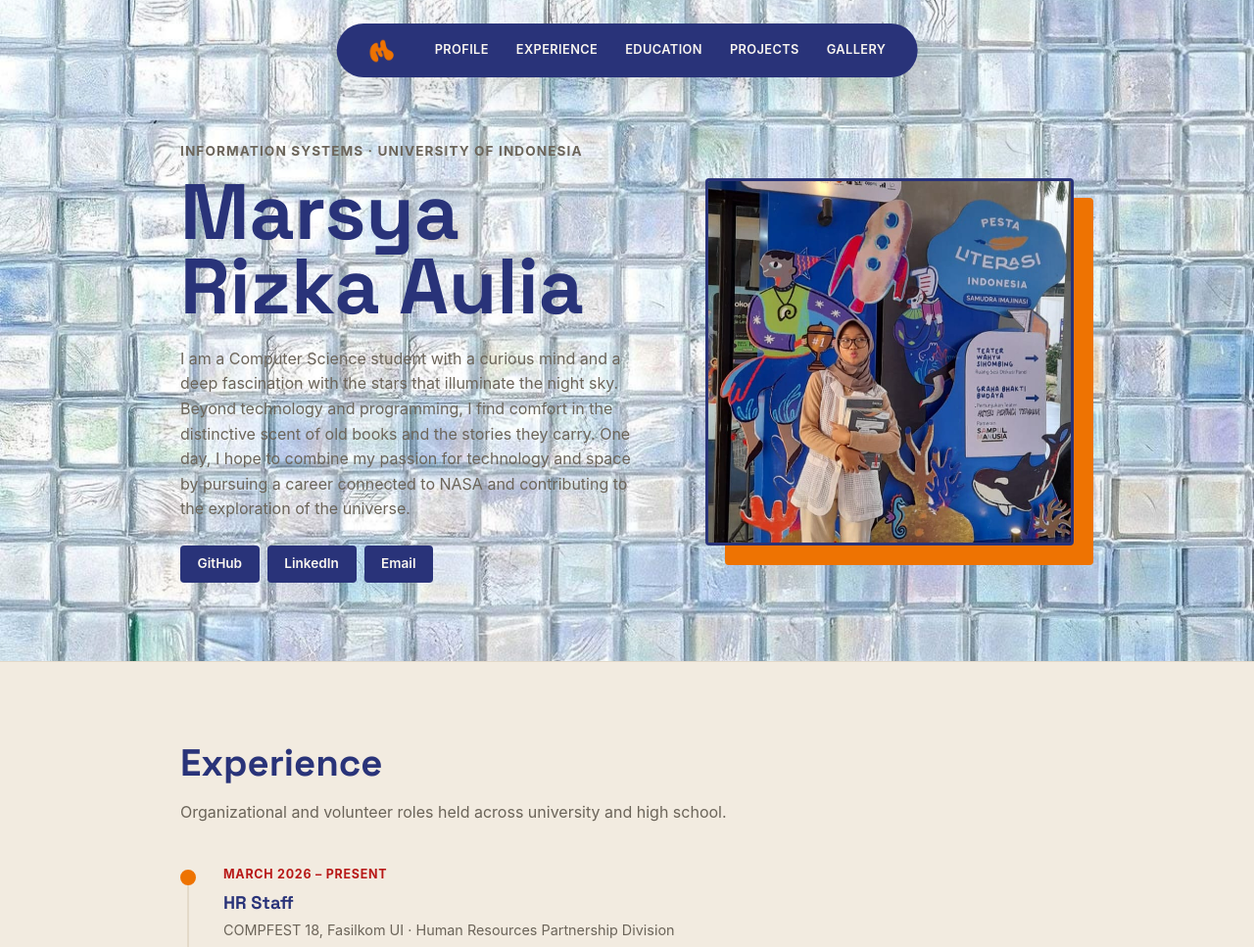
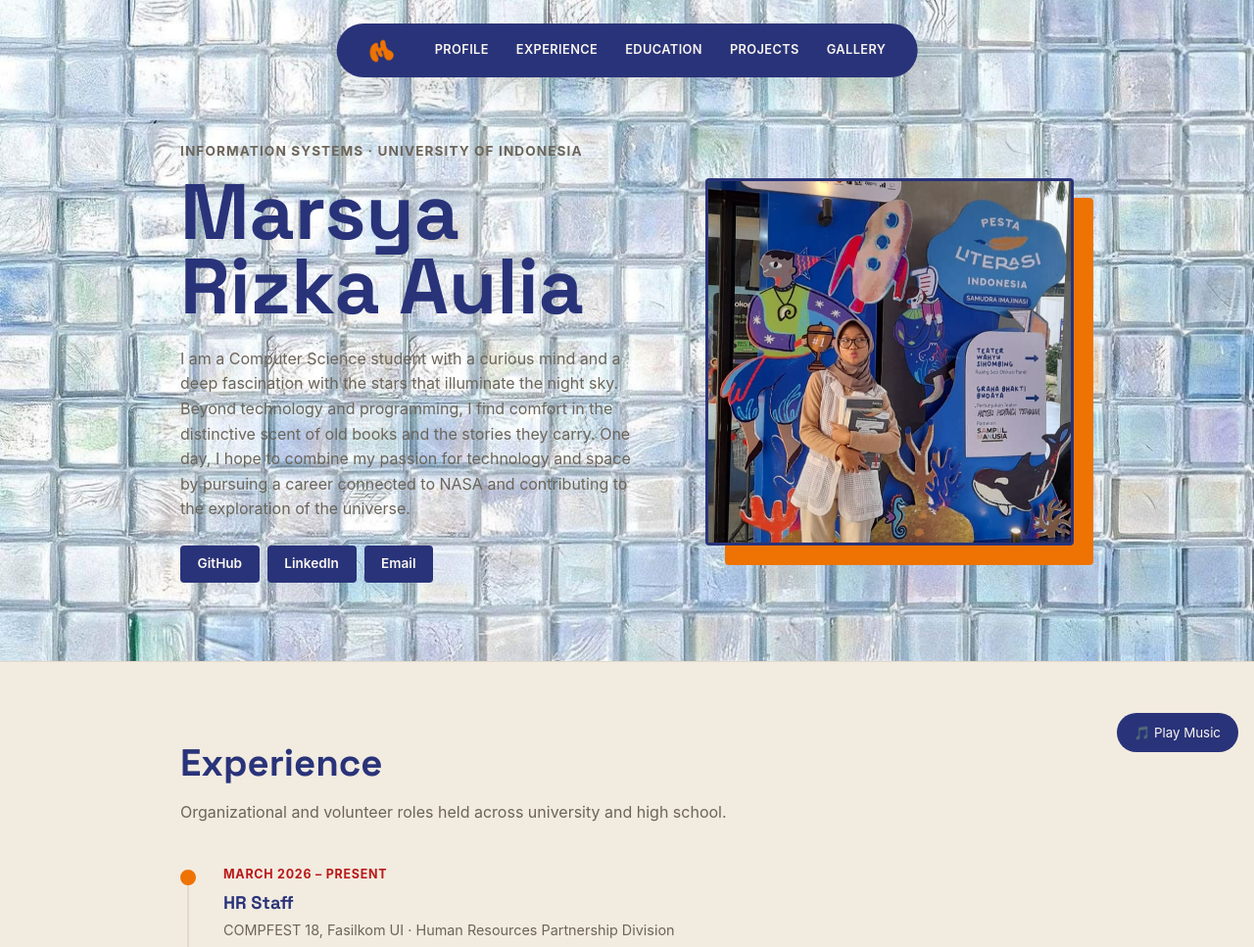
Before and after one commit to msystemctrl/myportofolio, a Django app: page / in a window 1280 px wide. Shown: the top 967 px of the page at 98% size. Run offline with Django 5.2, Linux system fonts and the light colour scheme.

Commit message:
feat: add background music feature

```diff
--- a/static/css/style.css
+++ b/static/css/style.css
@@ -632,3 +632,30 @@ h1, .brand {
     }
 }
 /* Gallery : Done */
+
+/* Audio : Start */
+#music-button {
+    position: fixed;
+    right: 16px;
+    bottom: 32px;
+    padding: 12px 18px;
+
+    background-color: var(--ink);
+    color: var(--paper);
+
+    border: none;
+    border-radius: 50px;
+
+    font-family: inherit;
+    cursor: pointer;
+
+    z-index: 1000;
+
+    transition: background-color 0.2s ease, transform 0.2s ease;
+}
+
+#music-button:hover {
+    background-color: var(--accent);
+    transform: translateY(-2px);
+}
+/* Audio : Done */
--- a/templates/index.html
+++ b/templates/index.html
@@ -11,6 +11,11 @@
     <link rel="icon" href="/static/img/M favicon.ico" type="image/x-icon">
 </head>
 <body>
+    <audio id="background-music" loop>
+        <source src="music.mp3" type="audio/mpeg">
+        Your browser does not support the audio element.
+    </audio>
+
     <header class="site-header">
         <div class="container">
             <a href="#profile" class="brand">
@@ -221,5 +226,29 @@
             <p>&copy; 2026 Marsya Rizka Aulia. Fakultas Ilmu Komputer, Universitas Indonesia.</p>
         </div>
     </footer>
+
+    <button id="music-button" type="button">
+        🎵 Play Music
+    </button>
+
+    <script>
+        const music = document.getElementById("background-music");
+        const musicButton = document.getElementById("music-button");
+
+        musicButton.addEventListener("click", function () {
+            if (music.paused) {
+                music.play()
+                    .then(() => {
+                        musicButton.textContent = "🔇 Pause Music";
+                    })
+                    .catch((error) => {
+                        console.log("Music could not be played:", error);
+                    });
+            } else {
+                music.pause();
+                musicButton.textContent = "🎵 Play Music";
+            }
+        });
+    </script>
 </body>
 </html>
```
Also changed, not shown: 1 other file.
